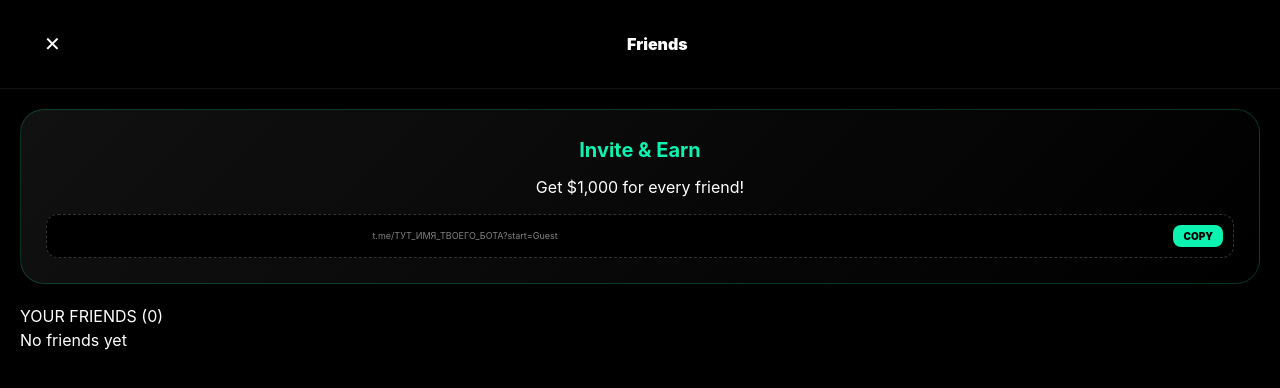
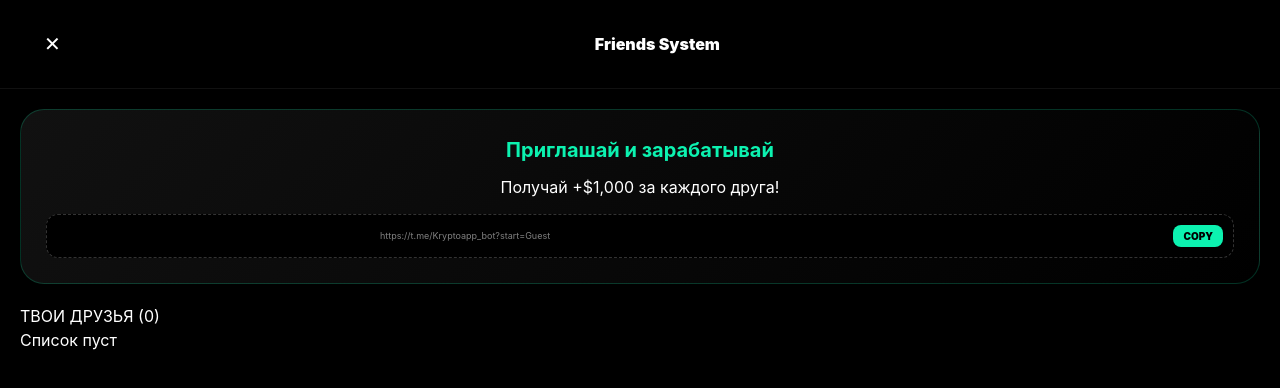
Before and after one commit to katyakuznezc-cmd/treidgame, a React (Vite) app: page / in a window 1280 px wide. Both pictures are taken after a click on the button "👥 FRIENDS". Shown: the top 388 px of the page. Built offline with nearby package versions, Linux system fonts and the light colour scheme.

Commit message:
Update App.jsx

```diff
--- a/src/App.jsx
+++ b/src/App.jsx
@@ -1,6 +1,6 @@
 import React, { useState, useEffect, useRef } from 'react';
 import { initializeApp } from "firebase/app";
-import { getDatabase, ref, onValue, update, get } from "firebase/database";
+import { getDatabase, ref, onValue, update } from "firebase/database";
 
 const firebaseConfig = {
   apiKey: "AIzaSyCKmEa1B4xOdMdNGXBDK2LeOhBQoMqWv40",
@@ -56,7 +56,6 @@ export default function App() {
     webApp?.expand();
   }, []);
 
-  // Синхронизация данных с Firebase
   useEffect(() => {
     if (userId === 'Guest') return;
     onValue(ref(db, `players/${userId}`), (s) => {
@@ -67,7 +66,6 @@ export default function App() {
         update(ref(db, `players/${userId}`), { balanceUSDC: 1000, wallet: {}, username: user?.username || 'Guest' });
       }
     });
-    // Загрузка рефералов
     onValue(ref(db, `referrals/${userId}`), (s) => {
       if (s.exists()) setReferrals(Object.values(s.val()));
     });
@@ -97,7 +95,6 @@ export default function App() {
     const max = payToken.symbol === 'USDC' ? balance : (wallet[payToken.symbol] || 0);
     if (!amt || amt <= 0 || amt > max) return;
 
-    // Звук и клик
     new Audio('https://www.soundjay.com/buttons/button-16.mp3').play().catch(()=>{});
     const touch = e.touches ? e.touches[0] : e;
     const id = Date.now();
@@ -125,6 +122,8 @@ export default function App() {
       setIsPending(false); setPayAmount('');
     }, 2000);
   };
+
+  if (!payToken || !getToken) return null;
 
   return (
     <div className="app-container">
@@ -175,7 +174,7 @@ export default function App() {
         <div className="full-modal">
           <div className="modal-top">
             <button onClick={() => setActiveDex(null)}>✕</button>
-            <span>{activeDex.name}</span>
+            <span>{activeDex.name} Terminal</span>
             <div style={{width:30}}></div>
           </div>
           <div className="swap-box">
@@ -183,7 +182,7 @@ export default function App() {
                 <label>PAY <span onClick={() => setPayAmount(payToken.symbol === 'USDC' ? balance : (wallet[payToken.symbol] || 0))}>MAX</span></label>
                 <div className="row">
                   <input type="number" value={payAmount} onChange={e => setPayAmount(e.target.value)} placeholder="0.00" />
-                  <div className="token" onClick={() => setShowTokenList('pay')}><img src={payToken.icon} /> {payToken.symbol}</div>
+                  <div className="token" onClick={() => setShowTokenList('pay')}><img src={payToken.icon} alt="" /> {payToken.symbol}</div>
                 </div>
              </div>
              <div className="divider">↓</div>
@@ -191,7 +190,7 @@ export default function App() {
                 <label>RECEIVE</label>
                 <div className="row">
                   <div className="val">{(payAmount * payToken.price / getToken.price).toFixed(6)}</div>
-                  <div className="token" onClick={() => setShowTokenList('get')}><img src={getToken.icon} /> {getToken.symbol}</div>
+                  <div className="token" onClick={() => setShowTokenList('get')}><img src={getToken.icon} alt="" /> {getToken.symbol}</div>
                 </div>
              </div>
              <button className="swap-btn" style={{background: activeDex.bg}} onClick={handleSwap} disabled={isPending}>
@@ -203,25 +202,25 @@ export default function App() {
 
       {showRefs && (
         <div className="full-modal">
-          <div className="modal-top"><button onClick={() => setShowRefs(false)}>✕</button><span>Friends</span><div style={{width:30}}></div></div>
+          <div className="modal-top"><button onClick={() => setShowRefs(false)}>✕</button><span>Friends System</span><div style={{width:30}}></div></div>
           <div className="ref-body">
             <div className="ref-promo">
-              <h3>Invite & Earn</h3>
-              <p>Get $1,000 for every friend!</p>
+              <h3>Приглашай и зарабатывай</h3>
+              <p>Получай +$1,000 за каждого друга!</p>
               <div className="ref-link">
-                <code>t.me/ТУТ_ИМЯ_ТВОЕГО_БОТА?start={userId}</code>
+                <code>https://t.me/Kryptoapp_bot?start={userId}</code>
                 <button onClick={() => {
-                  navigator.clipboard.writeText(`https://t.me/ТУТ_ИМЯ_ТВОЕГО_БОТА?start=${userId}`);
-                  alert("Copied!");
+                  navigator.clipboard.writeText(`https://t.me/Kryptoapp_bot?start=${userId}`);
+                  alert("Ссылка скопирована!");
                 }}>COPY</button>
               </div>
             </div>
             <div className="ref-list">
-               <label>YOUR FRIENDS ({referrals.length})</label>
+               <label>ТВОИ ДРУЗЬЯ ({referrals.length})</label>
                {referrals.map((r, i) => (
                  <div key={i} className="ref-row"><span>@{r.username}</span><b style={{color: '#0CF2B0'}}>+$1,000</b></div>
                ))}
-               {referrals.length === 0 && <div className="empty">No friends yet</div>}
+               {referrals.length === 0 && <div className="empty">Список пуст</div>}
             </div>
           </div>
         </div>
@@ -230,10 +229,10 @@ export default function App() {
       {showTokenList && (
         <div className="sheet-box">
            <div className="sheet-content">
-             <div className="sheet-h">Select Token <button onClick={() => setShowTokenList(null)}>✕</button></div>
+             <div className="sheet-h">Выберите токен <button onClick={() => setShowTokenList(null)}>✕</button></div>
              {Object.values(assets).map(a => (
                <div key={a.symbol} className="t-item" onClick={() => { if(showTokenList==='pay') setPayToken(a); else setGetToken(a); setShowTokenList(null); }}>
-                 <img src={a.icon} /> <span>{a.symbol}</span>
+                 <img src={a.icon} alt="" /> <span>{a.symbol}</span>
                  <div className="t-bal">{a.symbol === 'USDC' ? balance.toFixed(2) : (wallet[a.symbol] || 0).toFixed(4)}</div>
                </div>
              ))}
@@ -245,11 +244,11 @@ export default function App() {
         <div className="receipt">
           <div className="r-card">
             <div className="r-icon">✓</div>
-            <h2>Transaction Done</h2>
+            <h2>Сделка завершена</h2>
             <div className="r-amt" style={{color: receipt.pnl < 0 ? '#ff4b4b' : '#0CF2B0'}}>
               {receipt.isPurchase ? `+${receipt.get.toFixed(4)} ${receipt.to}` : (receipt.pnl >= 0 ? `+$${receipt.pnl.toFixed(2)}` : `-$${Math.abs(receipt.pnl).toFixed(2)}`)}
             </div>
-            <button onClick={() => {setReceipt(null); setActiveDex(null);}}>BACK TO TERMINAL</button>
+            <button onClick={() => {setReceipt(null); setActiveDex(null);}}>ВЕРНУТЬСЯ</button>
           </div>
         </div>
       )}
@@ -267,7 +266,7 @@ export default function App() {
         .nav-btns { display: flex; gap: 8px; }
         .ref-btn, .mgr-btn { background: #fff; color: #000; border: none; padding: 8px 12px; border-radius: 10px; font-weight: 900; font-size: 10px; }
         .hero-block { text-align: center; padding: 40px 0; }
-        .hero-sub { opacity: 0.4; font-size: 12px; font-weight: 800; text-transform: uppercase; }
+        .hero-sub { opacity: 0.4; font-size: 11px; font-weight: 800; text-transform: uppercase; }
         .hero-main { font-size: 45px; font-weight: 900; margin-top: 5px; }
         .arbitrage-card { background: #080808; border: 1px solid #1a1a1a; padding: 20px; border-radius: 24px; margin-bottom: 25px; }
         .arb-header { display: flex; justify-content: space-between; font-size: 11px; font-weight: 900; margin-bottom: 15px; }
@@ -302,7 +301,7 @@ export default function App() {
         .ref-link { background: #000; padding: 10px; border-radius: 12px; display: flex; justify-content: space-between; align-items: center; margin-top: 15px; border: 1px dashed #333; }
         .ref-link code { font-size: 9px; opacity: 0.5; overflow: hidden; width: 70%; text-overflow: ellipsis; }
         .ref-link button { background: #0CF2B0; color: #000; border: none; padding: 5px 10px; border-radius: 8px; font-weight: 900; font-size: 10px; }
-        .ref-row { display: flex; justify-content: space-between; background: #080808; padding: 15px; border-radius: 15px; margin-bottom: 8px; }
+        .ref-row { display: flex; justify-content: space-between; background: #080808; padding: 15px; border-radius: 15px; margin-bottom: 8px; border: 1px solid #111; }
         .sheet-box { position: fixed; inset: 0; background: rgba(0,0,0,0.8); z-index: 200; display: flex; align-items: flex-end; }
         .sheet-content { background: #0a0a0a; width: 100%; border-radius: 25px 25px 0 0; padding: 20px; }
         .sheet-h { display: flex; justify-content: space-between; font-weight: 900; margin-bottom: 20px; }
```
